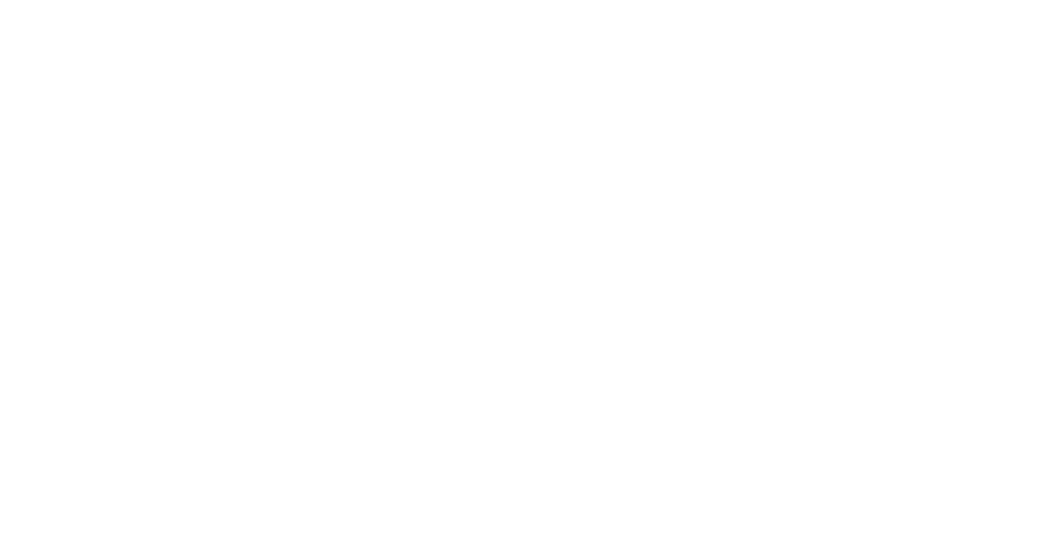
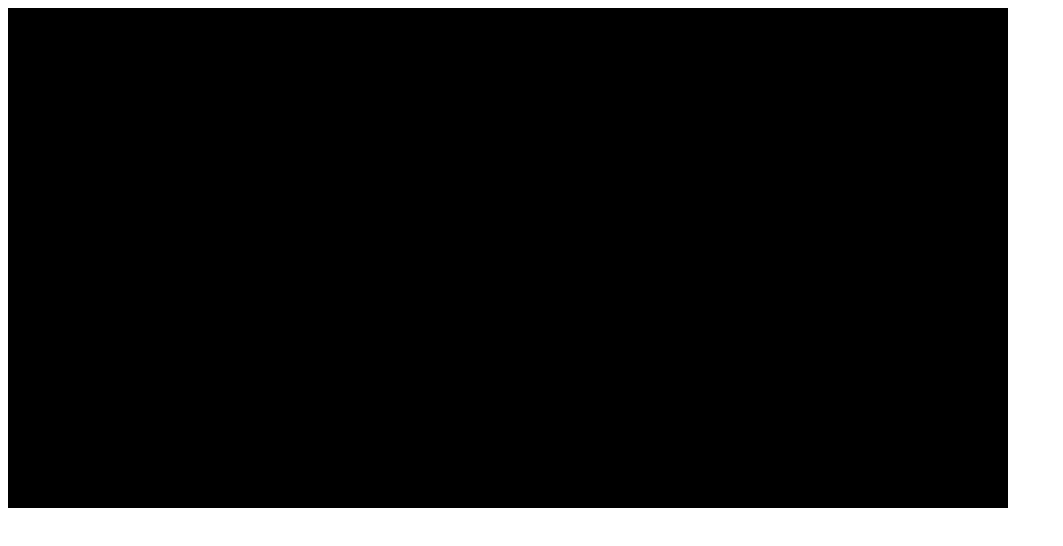
Before and after one commit to jgabari/TFG, a plain HTML site: page index.html in a window 1280 px wide. Shown: the whole page, without its empty margins (0-1063 px from the left). Drawn offline with Linux system fonts and the light colour scheme.

Commit message:
canvas limpio

```diff
--- a/index.html
+++ b/index.html
@@ -6,7 +6,7 @@
     <meta name="viewport" content="width=device-width, initial-scale=1.0">
     <title>Garden</title>
 </head>
-<body>
+<body onload="init()">
     <canvas id="myCanvas" width="1000" height="500"></canvas>
 </body>
 <script>
@@ -22,7 +22,7 @@
         }
 
         // Set clear color
-        gl.clearColor(1.0, 0.0, 1.0, 1.0);
+        gl.clearColor(0.0, 0.0, 0.0, 1.0);
 
         // Clear canvas
         gl.clear(gl.COLOR_BUFFER_BIT);
```
